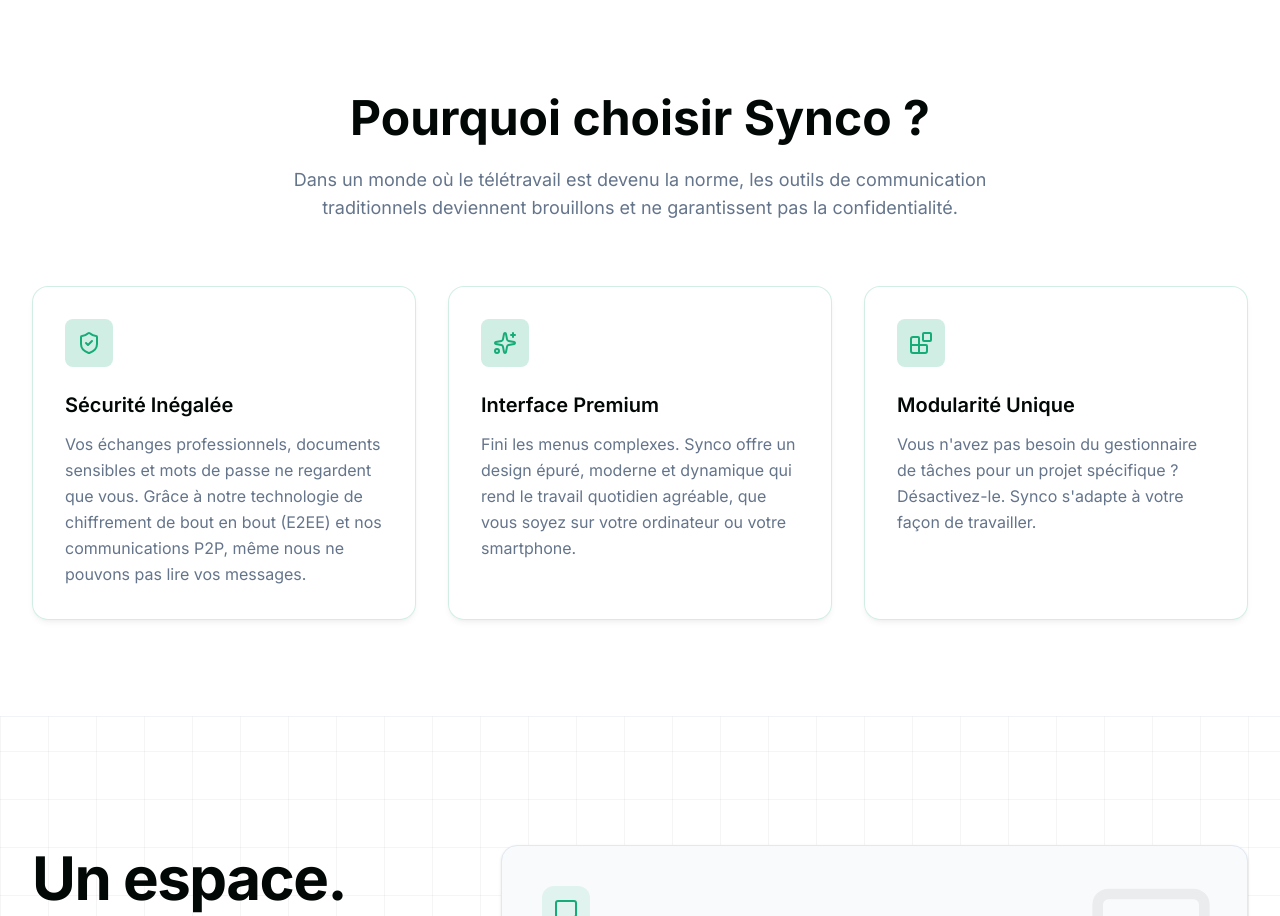
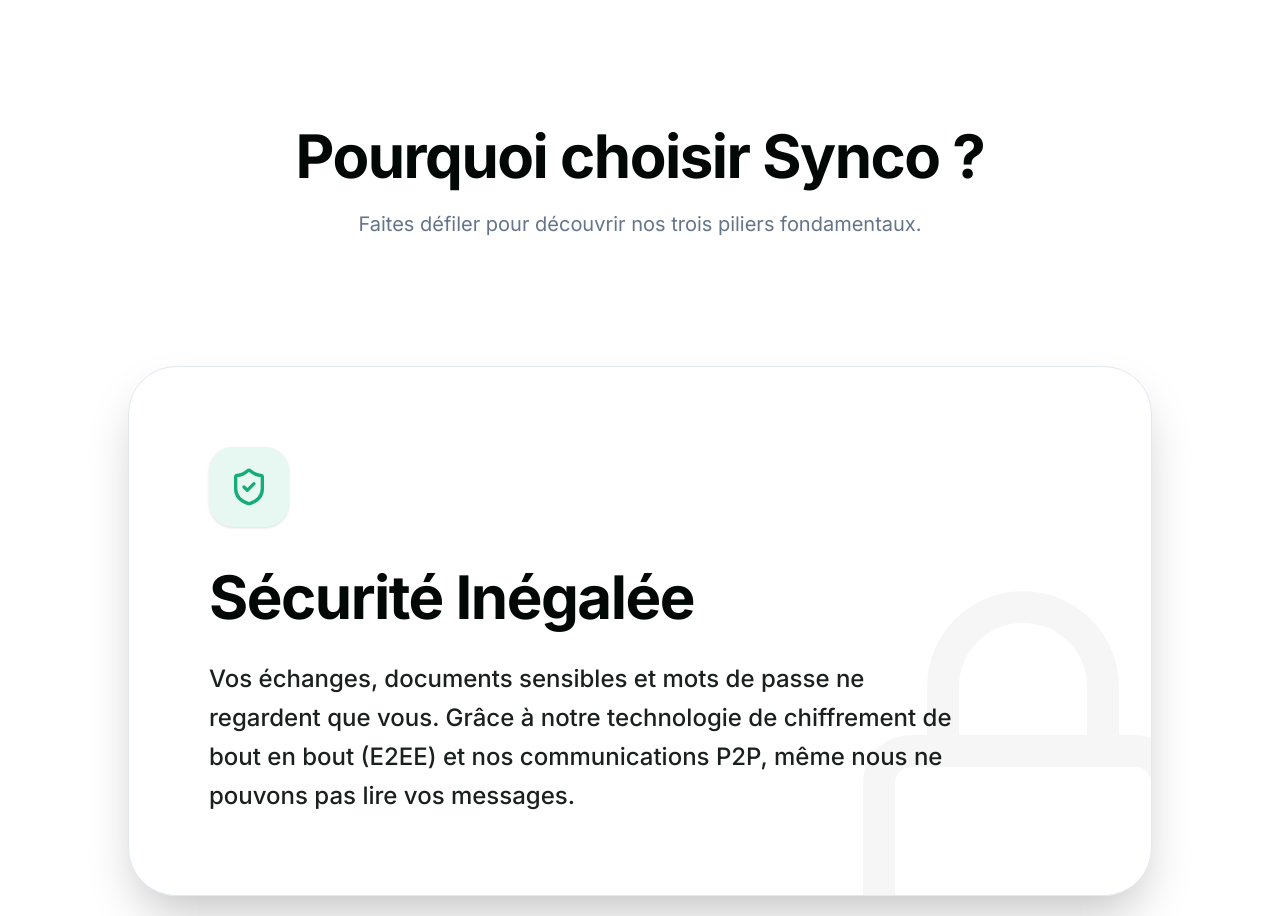
Before and after one commit to SilverCore-Git/synco_www, a Next.js app: page / in a window 1280 px wide. Shown: the part 929-1845 px from the top of the page. Built offline with nearby package versions, Linux system fonts and the light colour scheme.

Commit message:
papa pala

```diff
--- a/src/components/Features.tsx
+++ b/src/components/Features.tsx
@@ -1,58 +1,87 @@
 "use client";
 
 import { motion } from "framer-motion";
-import { ShieldCheck, Sparkles, Blocks } from "lucide-react";
+import { ShieldCheck, Sparkles, Blocks, Lock } from "lucide-react";
+import { cn } from "@/lib/utils";
 
 const features = [
   {
     title: "Sécurité Inégalée",
-    description: "Vos échanges professionnels, documents sensibles et mots de passe ne regardent que vous. Grâce à notre technologie de chiffrement de bout en bout (E2EE) et nos communications P2P, même nous ne pouvons pas lire vos messages.",
+    description: "Vos échanges, documents sensibles et mots de passe ne regardent que vous. Grâce à notre technologie de chiffrement de bout en bout (E2EE) et nos communications P2P, même nous ne pouvons pas lire vos messages.",
     icon: ShieldCheck,
+    color: "bg-white text-foreground border border-border",
+    bgIcon: Lock,
+    iconBg: "bg-primary/10 text-primary"
   },
   {
     title: "Interface Premium",
     description: "Fini les menus complexes. Synco offre un design épuré, moderne et dynamique qui rend le travail quotidien agréable, que vous soyez sur votre ordinateur ou votre smartphone.",
     icon: Sparkles,
+    color: "bg-white text-foreground border border-border",
+    bgIcon: Sparkles,
+    iconBg: "bg-primary/10 text-primary"
   },
   {
     title: "Modularité Unique",
-    description: "Vous n'avez pas besoin du gestionnaire de tâches pour un projet spécifique ? Désactivez-le. Synco s'adapte à votre façon de travailler.",
+    description: "Vous n'avez pas besoin du gestionnaire de tâches pour un projet spécifique ? Désactivez-le. Synco s'adapte à votre façon de travailler sans jamais vous surcharger.",
     icon: Blocks,
+    color: "bg-white text-foreground border border-border",
+    bgIcon: Blocks,
+    iconBg: "bg-primary/10 text-primary"
   },
 ];
 
 export function Features() {
   return (
-    <section className="py-24 relative overflow-hidden bg-background">
+    <section className="py-32 relative bg-background">
       <div className="container mx-auto px-4 sm:px-6 lg:px-8 relative z-10">
-        <div className="text-center max-w-3xl mx-auto mb-16">
-          <h2 className="text-3xl md:text-5xl font-bold mb-6">
+        <div className="text-center max-w-3xl mx-auto mb-32">
+          <h2 className="text-4xl md:text-6xl font-bold mb-6 tracking-tight">
             Pourquoi choisir Synco ?
           </h2>
-          <p className="text-muted-foreground text-lg">
-            Dans un monde où le télétravail est devenu la norme, les outils de communication traditionnels deviennent brouillons et ne garantissent pas la confidentialité.
+          <p className="text-muted-foreground text-xl">
+            Faites défiler pour découvrir nos trois piliers fondamentaux.
           </p>
         </div>
 
-        <div className="grid grid-cols-1 md:grid-cols-3 gap-8">
-          {features.map((feature, index) => (
-            <motion.div
-              key={index}
-              initial={{ opacity: 0, y: 30 }}
-              whileInView={{ opacity: 1, y: 0 }}
-              viewport={{ once: true, margin: "-100px" }}
-              transition={{ duration: 0.5, delay: index * 0.1 }}
-              className="glass p-8 rounded-2xl flex flex-col items-start hover:border-primary/50 transition-colors duration-300"
-            >
-              <div className="w-12 h-12 rounded-lg bg-primary/20 flex items-center justify-center text-primary mb-6">
-                <feature.icon className="w-6 h-6" />
+        {/* Stacking Sticky Cards Layout */}
+        <div className="relative max-w-5xl mx-auto flex flex-col pb-32" style={{ gap: '20vh' }}>
+          {features.map((feature, index) => {
+            // Offset each card slightly lower so they stack like a deck
+            const stickyTop = 120 + (index * 40);
+
+            return (
+              <div
+                key={index}
+                className="sticky"
+                style={{ top: `${stickyTop}px` }}
+              >
+                <motion.div
+                  initial={{ opacity: 0.3, scale: 0.9, y: 50 }}
+                  whileInView={{ opacity: 1, scale: 1, y: 0 }}
+                  viewport={{ margin: "-20% 0px -20% 0px", amount: 0.4 }}
+                  transition={{ duration: 0.6, ease: "easeOut" }}
+                  className={cn(
+                    "relative w-full p-10 sm:p-16 lg:p-20 rounded-[2.5rem] sm:rounded-[3rem] shadow-2xl overflow-hidden flex flex-col justify-center min-h-[50vh]",
+                    feature.color
+                  )}
+                >
+                  {/* Decorative background pattern/icon */}
+                  <feature.bgIcon className="absolute -bottom-16 -right-16 w-96 h-96 opacity-[0.03] pointer-events-none" />
+
+                  <div className="relative z-10">
+                     <div className={cn("w-20 h-20 rounded-3xl flex items-center justify-center mb-10 shadow-sm", feature.iconBg)}>
+                       <feature.icon className="w-10 h-10" />
+                     </div>
+                     <h3 className="text-4xl sm:text-5xl lg:text-6xl font-bold mb-8 tracking-tight">{feature.title}</h3>
+                     <p className="text-xl sm:text-2xl opacity-90 leading-relaxed max-w-3xl font-medium">
+                       {feature.description}
+                     </p>
+                  </div>
+                </motion.div>
               </div>
-              <h3 className="text-xl font-semibold mb-3">{feature.title}</h3>
-              <p className="text-muted-foreground leading-relaxed">
-                {feature.description}
-              </p>
-            </motion.div>
-          ))}
+            );
+          })}
         </div>
       </div>
     </section>
--- a/src/components/Hero.tsx
+++ b/src/components/Hero.tsx
@@ -47,7 +47,7 @@ export function Hero() {
             animate={{ opacity: 1, y: 0 }}
             transition={{ duration: 0.6, delay: 0.5 }}
           >
-            <button className="inline-flex items-center justify-center px-8 py-4 rounded-full bg-white text-primary font-bold text-lg hover:bg-slate-50 transition-colors gap-2 group shadow-xl">
+            <button className="active:scale-95 transition-all duration-100 ease-in-out cursor-pointer inline-flex items-center justify-center px-8 py-4 rounded-full bg-white text-primary font-bold text-lg hover:bg-slate-50 gap-2 group shadow-xl">
               Commencez gratuitement
               <ArrowRight className="w-5 h-5 group-hover:translate-x-1 transition-transform" />
             </button>
```
